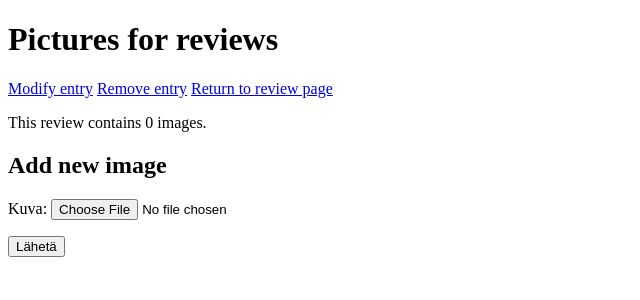
After one commit to MPHelsinkiUni/TikaWe-Projekti-Media-arvostelu, a Flask app: template templates/images.html in a window 1280 px wide. The commit adds this page. Shown: the top 300 px of the page, without its empty margins (0-640 px from the left). Run offline with Flask 3, Linux system fonts and the light colour scheme; the template is opened without the code that fills it, so the values that code supplies are empty.

Commit message:
General cleaning up, debugging. CSRF implementation. Photo implementations.

```diff
--- a/app.py
+++ b/app.py
@@ -1,11 +1,6 @@
-import sqlite3
-from flask import Flask
-from flask import abort, redirect, render_template, request, session
-from werkzeug.security import check_password_hash
-import db
-import config
-import items
-import users
+import sqlite3, secrets
+from flask import Flask, abort, redirect, render_template, request, session, flash, make_response
+import config, items, users
 
 app = Flask(__name__, template_folder ='./templates')
 app.secret_key = config.secret_key
@@ -14,14 +9,6 @@ app.secret_key = config.secret_key
 def index():
     reviews = items.get_items()
     return render_template("index.html", message = "Welcome to film review site!", items=reviews)
-
-@app.route("/item/<int:item_id>")
-def show_item(item_id):
-    item = items.get_item(item_id)
-    yeet_empty_variable(item)
-    classes = items.get_classes(item_id)
-    comments = items.get_comments(item_id)
-    return render_template("review_data.html", item=item, classes=classes, comments=comments)
 
 @app.route("/register")
 def register():
@@ -39,38 +26,42 @@ def create():
         users.create_user(username, password1)
     except sqlite3.IntegrityError:
         return "Warning: Your username has already been chosen. Please pick another one."
-
+    user_id = users.verify_user(username, password1)
+    if user_id:
+        session["user_id"] = user_id
+        session["username"] = username
+        session["csrf_token"] = secrets.token_hex(16)
     return render_template("registration_success.html")
 
 
 ##################
 # This section manages repetitive code
 
-def sanity_check(item): # Check data integrity and prevent unauthorised access
+def unauthorised_access_check(item): # Check data integrity and prevent unauthorised access
     if not item:
         abort(404)
     if item["user_id"] != session["user_id"]:
         abort(403)
 
-def kill_anons(): # No user_id => no access
+def anonymous_user_check(): # No user_id => no access
     if "user_id" not in session:
         abort(403)
 
-def kill_spaghetti(input, upper_length, lower_length):
+def remove_nonpermitted_inputs(input, upper_length, lower_length):
     if len(input) > upper_length:
         abort(403)
     if len(input) < lower_length:
         abort(403)
 
-def ghostbust(user):
+def user_not_found(user):
     if not user:
         abort(404)
 
-def yeet_rotten_apple(item):
+def no_item_403(item):
     if not item:
         abort(403)
 
-def yeet_empty_variable(item):
+def no_item_404(item):
     if not item:
         abort(404)
 
@@ -80,6 +71,14 @@ def class_dismissal(parts):
         abort(403)
     if parts[1] not in all_classes[parts[0]]:
         abort(403)
+
+def check_csrf():
+    print(session["csrf_token"], request.form["csrf_token"])
+    if "csrf_token" not in request.form:
+        abort(403)
+    if request.form["csrf_token"] != session["csrf_token"]:
+        abort(403)
+
 
 ###################
 # This section manages logins, and logouts
@@ -98,37 +97,42 @@ def login():
         if user_id:
             session["user_id"] = user_id
             session["username"] = username
+            session["csrf_token"] = secrets.token_hex(16)
             return redirect("/")
         else:
-            return "Warning: Double-check your username or password."
+            flash("Warning: Double-check your username or password.")
+            return redirect("/login")
 
 @app.route("/logout")
 def logout():
-    kill_anons()
+    anonymous_user_check()
     del session["user_id"]
     del session["username"]
     return redirect("/")
 
 ##################
 # This section manages the addition, modification and removal of new reviews themselves.
+
+@app.route("/item/<int:item_id>")
+def show_item(item_id):
+    item = items.get_item(item_id)
+    no_item_404(item)
+    classes = items.get_classes(item_id)
+    comments = items.get_comments(item_id)
+    images = items.get_image_id_reviews(item_id)
+    return render_template("review_data.html", item=item, classes=classes, comments=comments, images=images)
+
 @app.route("/review_paper")
 def new_review():
-    kill_anons()
+    anonymous_user_check()
     classes = items.get_all_classes()
     return render_template("review_paper.html", classes=classes)
 
 @app.route("/create_review", methods = ["POST"])
 def insert_review():
-    kill_anons()
-    # Input names are: title, review_body, stars, work, imdb_snippet (in HTML page). Linked as such
-    # title -> title
-    # session.username -> poster
-    # session.user_id -> poster_id
-    # review_body -> review_body
-    # stars -> stars
-    # work -> work
-    # work_id snippet will be worked on later. (WIP!!!)
-    # imdb_snippet -> imdb_snippet
+    anonymous_user_check()
+    check_csrf()
+
     title = request.form["title"]
     username = session["username"]
     user_id = session["user_id"]
@@ -137,10 +141,10 @@ def insert_review():
     work = request.form["work"]
     imdb_snippet = request.form["imdb_snippet"]
 
-    kill_spaghetti(title, 255, 1)
-    kill_spaghetti(review_body, 5000, 1)
-    kill_spaghetti(work, 255, 1)
-    kill_spaghetti(imdb_snippet, 255, 3)
+    remove_nonpermitted_inputs(title, 255, 1)
+    remove_nonpermitted_inputs(review_body, 5000, 1)
+    remove_nonpermitted_inputs(work, 255, 1)
+    remove_nonpermitted_inputs(imdb_snippet, 255, 3)
 
     classes = []
     for entry in request.form.getlist("classes"):
@@ -155,19 +159,11 @@ def insert_review():
 
 @app.route("/edit_review", methods = ["POST"])
 def edit_review_auxiliary():
-    kill_anons()
-    # Input names are: title, review_body, stars, work, imdb_snippet (in HTML page). Linked as such
-    # title -> title
-    # session.username -> poster
-    # session.user_id -> poster_id
-    # review_body -> review_body
-    # stars -> stars
-    # work -> work
-    # work_id snippet will be worked on later. (WIP!!!)
-    # imdb_snippet -> imdb_snippet
+    check_csrf()
+    anonymous_user_check()
     item_id = request.form["item_id"]
     item = items.get_item(item_id)
-    sanity_check(item)
+    unauthorised_access_check(item)
     title = request.form["title"]
     review_body = request.form["review_body"]
     stars = int(request.form["stars"])
@@ -187,11 +183,11 @@ def edit_review_auxiliary():
 
 @app.route("/edit_review/<int:item_id>")
 def edit_review(item_id):
-    kill_anons()
+    check_csrf()
+    anonymous_user_check()
     item = items.get_item(item_id)
-    sanity_check(item)
+    unauthorised_access_check(item)
 
-    # Check item current classes
     all_classes = items.get_all_classes()
     classes = {}
     for my_class in all_classes:
@@ -205,9 +201,10 @@ def edit_review(item_id):
 
 @app.route("/remove_review/<int:item_id>", methods=["GET", "POST"])
 def remove_review(item_id):
-    kill_anons()
+    check_csrf()
+    anonymous_user_check()
     item = items.get_item(item_id)
-    sanity_check(item)
+    unauthorised_access_check(item)
     if request.method == "GET":
         item = items.get_item(item_id)
         return render_template("remove_review.html", item=item)
@@ -236,17 +233,49 @@ def search_review():
 @app.route("/user/<int:user_id>")
 def user_profile(user_id):
     user = users.get_user(user_id)
-    ghostbust(user)
+    user_not_found(user)
     entries = items.get_items_by_user(user_id)
-    return render_template("user_profile.html", user=user, entries=entries)
+    images = users.get_image_id_users(user_id)
+    return render_template("user_profile.html", user=user, entries=entries, images=images)
+
+# And this subsection manages images for users specifically
+@app.route("/user/add_image", methods=["POST"])
+def add_image_user():
+    anonymous_user_check()
+    check_csrf()
+    user_id = request.form["user_id"]
+    user = users.get_user(user_id)
+    user_not_found(user)
+    print(user, session["user_id"])
+    if user[0] != session["user_id"]:
+        abort(403)
+
+    file = request.files["image"]
+    if not file.filename.endswith(".png"):
+        return "Warning: PNG only. Sorry"
+
+    image = file.read()
+    if len(image) > 100 * 1024:
+        return "Warning: Photo is too large"
+
+    users.add_image_users(user_id, image)
+    return redirect("/user/" + str(user_id))
+
+@app.route("/user/image/<int:image_id>")
+def show_image_user(image_id):
+    image = users.get_image_users(image_id)
+    no_item_404(image)
+
+    response = make_response(bytes(image))
+    response.headers.set("Content-Type", "image/png")
+    return response
 
 ####################
 # This section manages comments
 @app.route("/new_comment", methods = ["POST"])
 def new_comment():
-    kill_anons()
-    # Input names are: title, review_body, stars, work, imdb_snippet (in HTML page). Linked as such
-    # imdb_snippet -> imdb_snippet
+    anonymous_user_check()
+    check_csrf()
     title = request.form["title"]
     comment_body = request.form["review_body"]
     username = session["username"]
@@ -255,14 +284,55 @@ def new_comment():
     root_title = request.form["review_title"]
 
     item = items.get_item(root_id)
-    yeet_rotten_apple(item)
-    kill_anons()
-    ghostbust(user_id)
+    no_item_403(item)
+    anonymous_user_check()
+    user_not_found(user_id)
 
-    kill_spaghetti(comment_body, 5000, 1)
+    remove_nonpermitted_inputs(comment_body, 5000, 1)
 
     items.add_comment(title, comment_body, username, user_id, root_id, root_title)
 
     return redirect("/item/" + str(root_id))
+
+####################
+# This section manages images
+@app.route("/images/<int:item_id>")
+def edit_images(item_id):
+    anonymous_user_check()
+    item = items.get_item(item_id)
+    unauthorised_access_check(item)
+
+    images = items.get_image_id_reviews(item_id)
+
+    return render_template("images.html", item=item, images=images)
+
+@app.route("/add_image", methods=["POST"])
+def add_image():
+    anonymous_user_check()
+    check_csrf()
+    item_id = request.form["item_id"]
+    item = items.get_item(item_id)
+    unauthorised_access_check(item)
+
+    file = request.files["image"]
+    if not file.filename.endswith(".png"):
+        return "Warning: PNG only. Sorry"
+
+    image = file.read()
+    if len(image) > 100 * 1024:
+        return "Warning: Photo is too large"
+
+    items.add_image_reviews(item_id, image)
+    return redirect("/images/" + str(item_id))
+
+@app.route("/image/<int:image_id>")
+def show_image(image_id):
+    image = items.get_image_reviews(image_id)
+    no_item_404(image)
+
+    response = make_response(bytes(image))
+    response.headers.set("Content-Type", "image/png")
+    return response
+
 # Check on 127.0.0.1:5000 or localhost:5000
 # Procedure: `source ./venv/bin/activate` -> `flask run` -> check -> CTRL+C -> `deactivate`
--- a/db.py
+++ b/db.py
@@ -1,6 +1,5 @@
 import sqlite3
 from flask import g
-import app, config
 
 def get_connection():
     con = sqlite3.connect("database.db")
--- a/templates/edit_review.html
+++ b/templates/edit_review.html
@@ -89,9 +89,11 @@
       </p>
 
 
+     <input type="hidden" name="csrf_token" value="{{ session.csrf_token }}" />
      <input type="hidden" name="item_id" value="{{ item.id }}"/>
      <input type="submit" value="Update review"/>
   </form>
+
 </body>
 
 </html>
--- /dev/null
+++ b/templates/images.html
@@ -0,0 +1,40 @@
+<!DOCTYPE html>
+<html>
+
+<head>
+  <title>Pictures</title>
+</head>
+
+<body>
+  <!-- INFORMATION-->
+  <h1>Pictures for reviews</h1>
+
+  {% if session.user_id == item.user_id %}
+  <p>
+    <a href = "/edit_review/{{ item.id }}">Modify entry</a>
+    <a href = "/remove_review/{{ item.id }}">Remove entry</a>
+    <a href = "/item/{{ item.id }}"> Return to review page</a>
+  </p>
+  {% endif %}
+
+  <p>
+    This review contains {{ images | count }} images.
+  </p>
+
+  <h2>Add new image</h2>
+    <form action="/add_image" method="post" enctype="multipart/form-data">
+      <p>
+        Kuva: <input type="file" name="image" accept=".png" />
+      </p>
+      <input type="hidden" name="csrf_token" value="{{ session.csrf_token }}" />
+      <input type="hidden" name="item_id" value="{{ item.id }}" />
+      <input type="submit" value="Lähetä" />
+    </form>
+
+
+  <p>
+
+  </p>
+</body>
+
+</html>
--- a/templates/index.html
+++ b/templates/index.html
@@ -6,6 +6,7 @@
 </head>
 
 <body>
+  <input type="hidden" name="csrf_token" value="{{ session.csrf_token }}" />
   <h1>Media4U</h1>
   <p>
     <b>Welcome to the</b> <i>media review site</i>!
@@ -47,8 +48,6 @@
     {% endfor %}
   </ul>
 
-
-
 </body>
 
 </html>
--- a/templates/remove_review.html
+++ b/templates/remove_review.html
@@ -6,11 +6,13 @@
 </head>
 
 <body>
+  <input type="hidden" name="csrf_token" value="{{ session.csrf_token }}" />
   <h1>Remove review</h1>
   <p>Warning: {{ item.title }}</p>
   <p>Are you sure you would like to remove this review?</p>
   <form action="/remove_review/{{ item.id }}" method="post">
     <input type="submit" name="remove" value="Remove review">
+    <input type="hidden" name="csrf_token" value="{{ session.csrf_token }}" />
     <input type="submit" name="back" value="Return back to review site">
   </form>
 </body>
--- a/templates/review_paper.html
+++ b/templates/review_paper.html
@@ -82,7 +82,7 @@
       {% endfor %}
       Note that genre separations are necessarily imperfect. Pick the one that fits your conception of the work at hand.
       </p>
-
+     <input type="hidden" name="csrf_token" value="{{ session.csrf_token }}" />
      <input type="reset" value="Clear page and redo"/>
      <input type="submit" value="Submit review"/>
   </form>
```
Also changed, not shown: items.py (+26 -1 lines), schema.sql (+14 -55 lines), templates/review_data.html (+9 -1 lines), templates/user_profile.html (+17 -0 lines), users.py (+18 -1 lines), README.md.
